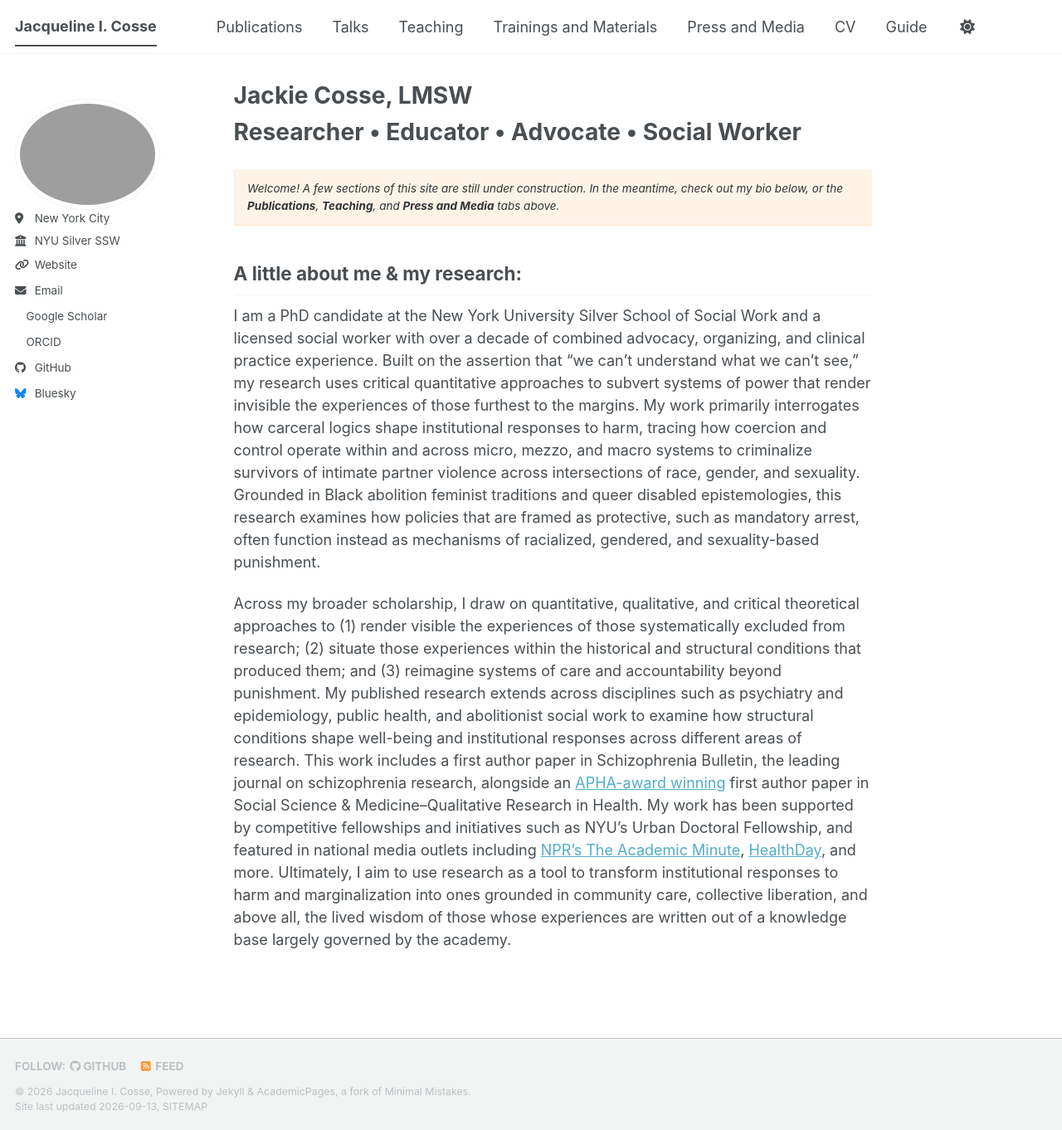
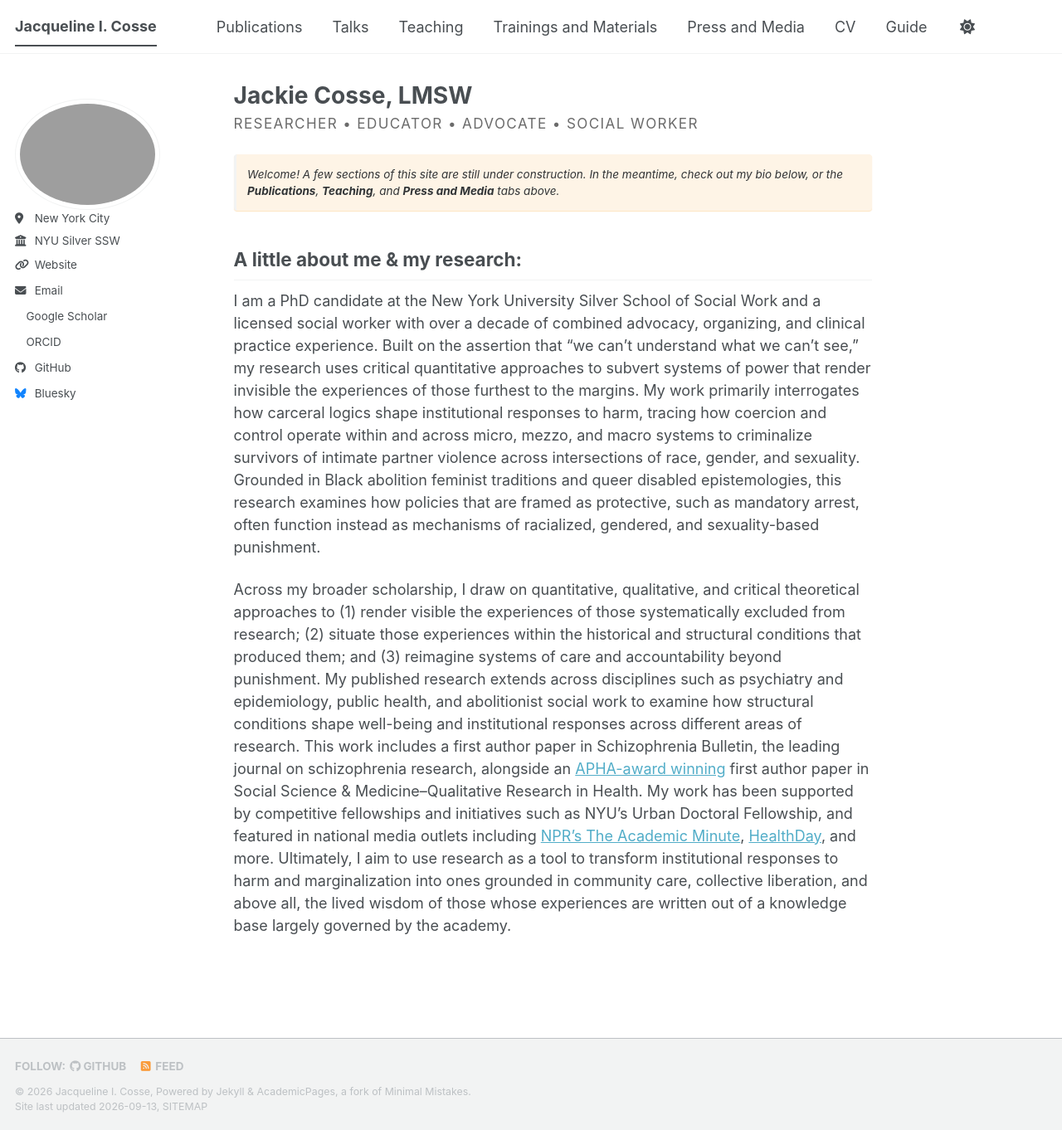
Before and after one commit to jackiecosse/jackiecosse.com, a Jekyll site: the page built from _pages/about.md, in a window 1280 px wide and 1362 px high. Shown: the whole window at 83% size. Built offline with Jekyll 4.4.1, drawn with Linux system fonts in a browser that asks for light colours; a style sheet for code colours, icons or effects is not loaded.

Commit message:
Update main.scss

```diff
--- a/assets/css/main.scss
+++ b/assets/css/main.scss
@@ -41,3 +41,12 @@
 .notice--warning {
   font-size: 1.5rem;
 }
+
+.page__content > h1:first-child {
+  font-size: 0.95rem;
+  font-weight: 400;
+  letter-spacing: 0.08em;
+  text-transform: uppercase;
+  color: #6b6b6b;
+  margin-top: -0.25em;
+}
```
